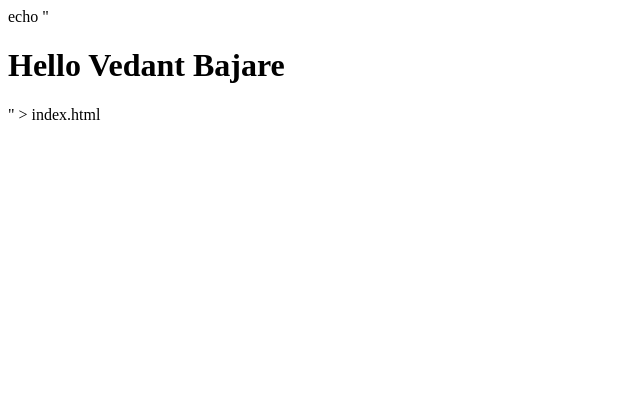
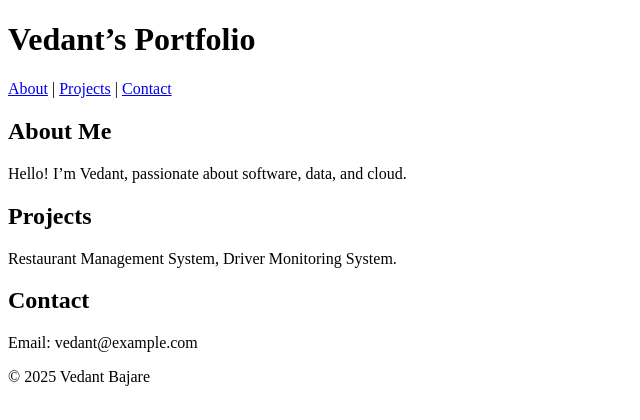
Before and after one commit to VedantBajare3103/portfolio-site, a plain HTML site: page index.html in a window 1280 px wide. Shown: the whole page, without its empty margins (0-640 px from the left). Drawn offline with Linux system fonts and the light colour scheme.

```diff
--- a/index.html
+++ b/index.html
@@ -1,9 +1,34 @@
-echo "<!DOCTYPE html>
-<html>
+<!DOCTYPE html>
+<html lang="en">
 <head>
-  <title>Hello Vedant</title>
+  <meta charset="UTF-8">
+  <meta name="viewport" content="width=device-width, initial-scale=1.0">
+  <title>Vedant’s Portfolio</title>
 </head>
 <body>
-  <h1>Hello Vedant Bajare</h1>
+  <header>
+    <h1>Vedant’s Portfolio</h1>
+    <nav>
+      <a href="#about">About</a> |
+      <a href="#projects">Projects</a> |
+      <a href="#contact">Contact</a>
+    </nav>
+  </header>
+
+  <main>
+    <article id="about">
+      <section><h2>About Me</h2><p>Hello! I’m Vedant, passionate about software, data, and cloud.</p></section>
+    </article>
+    <article id="projects">
+      <section><h2>Projects</h2><p>Restaurant Management System, Driver Monitoring System.</p></section>
+    </article>
+    <article id="contact">
+      <section><h2>Contact</h2><p>Email: vedant@example.com</p></section>
+    </article>
+  </main>
+
+  <footer>
+    <p>&copy; 2025 Vedant Bajare</p>
+  </footer>
 </body>
-</html>" > index.html
+</html>
```
